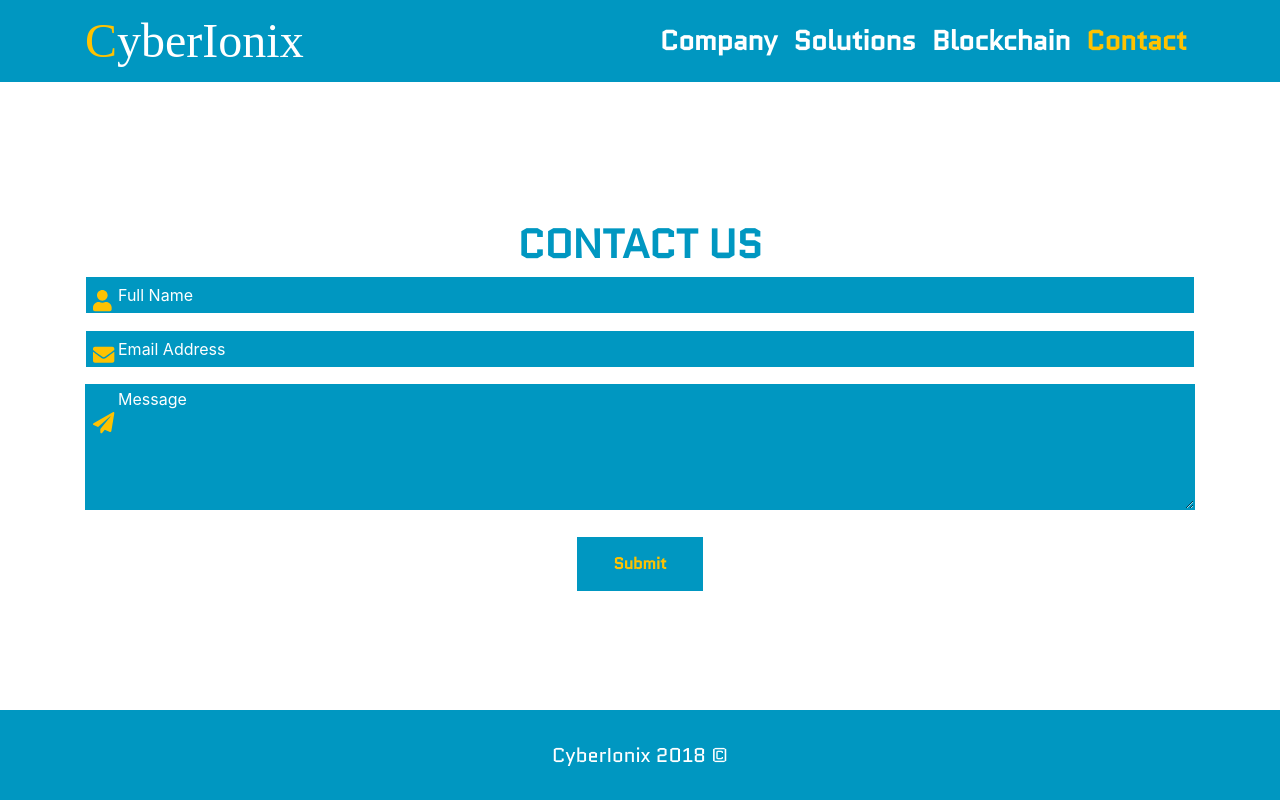
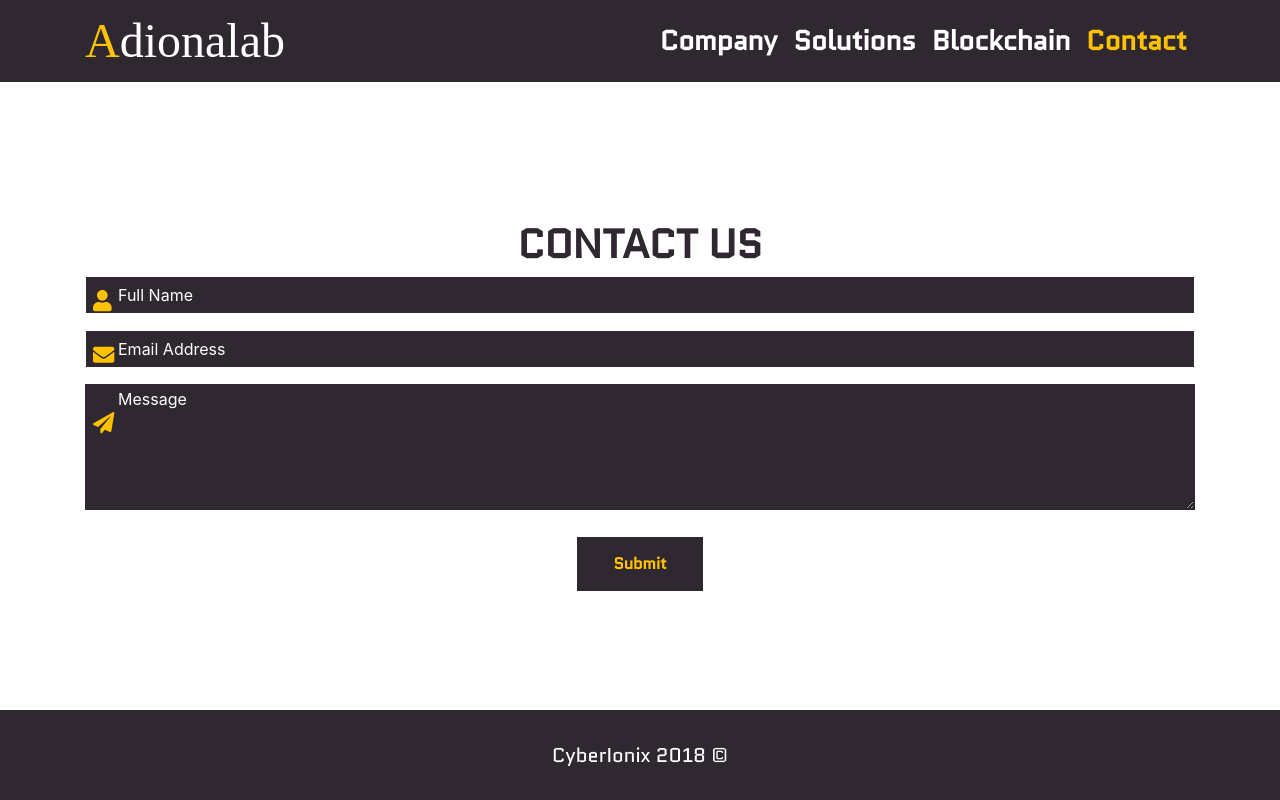
Before and after one commit to cyberioni/cyberionix-landing-front, an Angular app: page /contact in a window 1280 px wide. Built offline with nearby package versions, Linux system fonts and the light colour scheme; a web font is replaced by a local one.

Commit message:
fix color

```diff
--- a/src/app/app.component.html
+++ b/src/app/app.component.html
@@ -4,7 +4,7 @@
             <div class="row">
               <div class="col">
                 <div class="navbar navbar-expand-lg navbar-light">
-                  <a class="navbar-brand" routerLink="/company" (click)="onDeactivate()"><span>C</span>yberIonix</a>
+                  <a class="navbar-brand" routerLink="/company" (click)="onDeactivate()"><span>A</span>dionalab</a>
                   <button class="navbar-toggler-button" type="button" (click)="showBurger()"></button>
 
                   <div class="collapse navbar-collapse justify-content-lg-end" [class.show]="isVisible" id="navbarsExample10">
--- a/src/app/app.component.scss
+++ b/src/app/app.component.scss
@@ -21,7 +21,7 @@
   }
 }
 .global-nav {
-  background: #0097c1 !important;
+  background: #2f2831 !important;
 }
 .navbar {
   padding: 0 !important;
@@ -56,7 +56,7 @@
 }
 
 .footer {
-  background: #0097c1;
+  background: #2f2831;
   padding-top: 30px;
   padding-bottom: 30px;
   h3 {
--- a/src/app/company/company.component.scss
+++ b/src/app/company/company.component.scss
@@ -163,7 +163,7 @@
   }
 }
 .bg_primary {
-  background: #0097c1;
+  background: #2f2831;
 }
 .mission {
   padding-top: 40px;
--- a/src/app/contact/contact.component.scss
+++ b/src/app/contact/contact.component.scss
@@ -24,7 +24,7 @@
   /* to create space for placing icon*/
   padding-left: 32px;
   border-color: transparent;
-  background-color: #0097c1;
+  background-color: #2f2831;
   border-radius: 0px;
 }
 
@@ -32,7 +32,7 @@
   margin-top: 5px;
   margin-bottom: 30px;
   padding: 15px 36px;
-  background-color: #0097c1;
+  background-color: #2f2831;
   border-radius: 0px;
   border: 0px;
   color: #fec201;
@@ -43,7 +43,7 @@
 
 .container .btn-default:hover,
 .container .btn-default:focus {
-  background-color: #0097c1;
+  background-color: #2f2831;
   color: white;
   border-color: transparent;
   outline: 0px auto -webkit-focus-ring-color;
@@ -73,7 +73,7 @@
 .form-title {
   text-align: center;
   font-family: 'Quantico';
-  color: #0097c1;
+  color: #2f2831;
   font-weight: bold;
   text-transform: uppercase;
 }
--- a/src/app/footer/footer.component.scss
+++ b/src/app/footer/footer.component.scss
@@ -1,5 +1,5 @@
 .footer {
-    background: #0097c1;
+    background: #2f2831;
     padding-top: 30px;
     padding-bottom: 30px;
     color: white;
```
